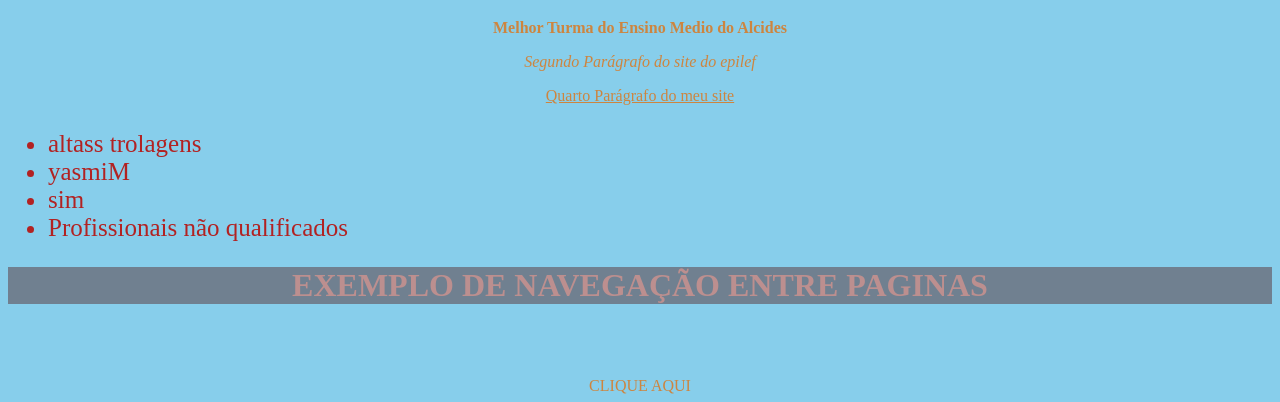
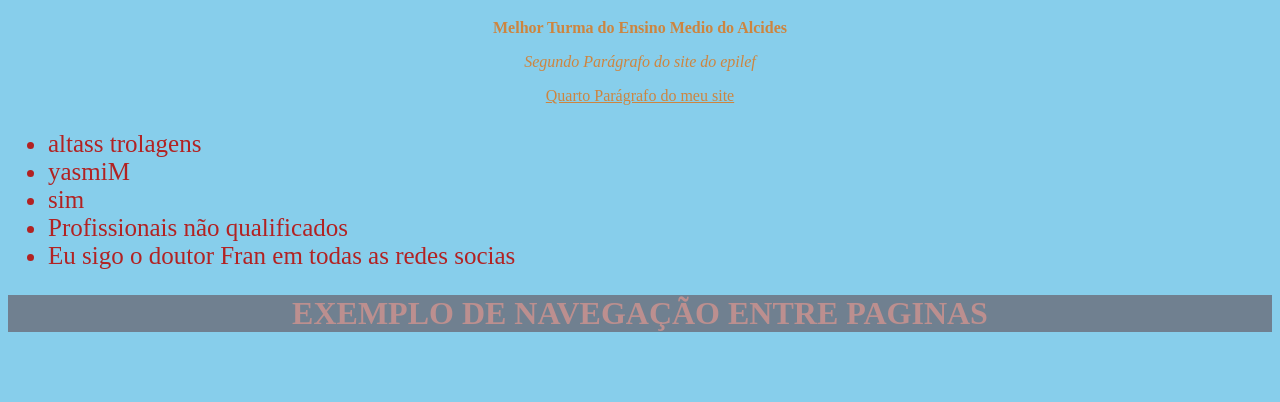
Before and after one commit to FelipDoCapa/site-felipe, a plain HTML site: page index.html in a window 1280 px wide. Shown: the part 369-771 px from the top of the page. Drawn offline with Linux system fonts and the light colour scheme.

Commit message:
Update index.html

```diff
--- a/index.html
+++ b/index.html
@@ -41,6 +41,7 @@
                 <li class="itens">yasmiM</li>
                 <li class="itens">sim</li>
                 <li class="itens">Profissionais não qualificados</li>
+    <li class="itens">Eu sigo o doutor Fran em todas as redes socias</li>
 
             </ul>
     <h1>EXEMPLO DE NAVEGAÇÃO ENTRE PAGINAS</h1>
```
